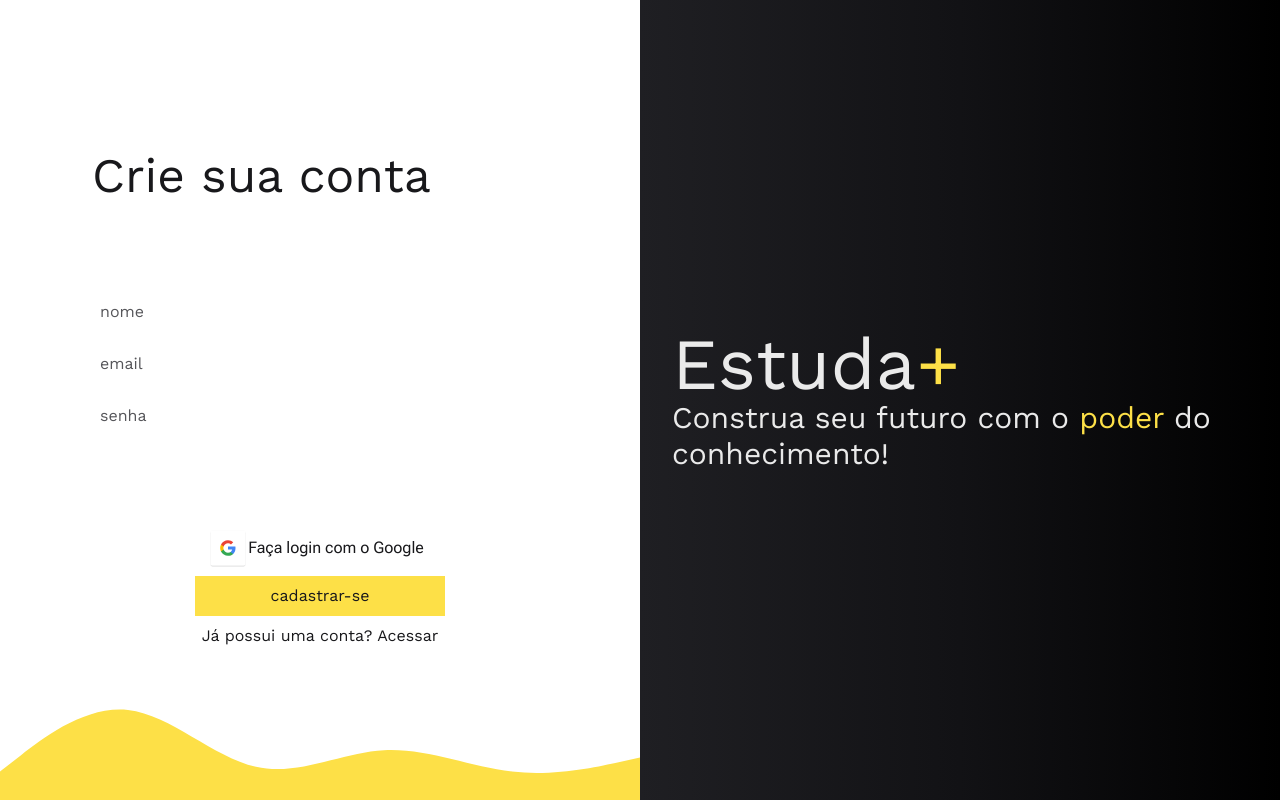
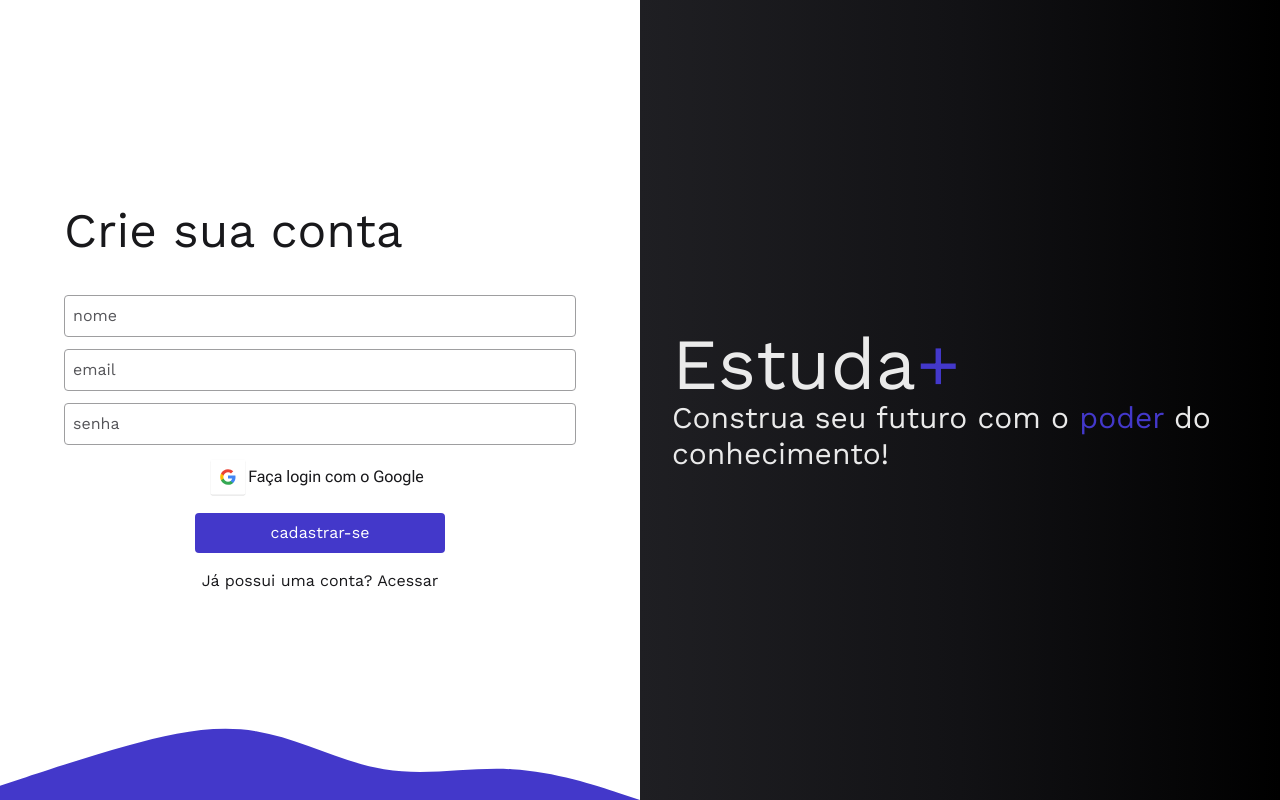
Before and after one commit to Ryan-012/LearnGenius-frontend, a Next.js app: page /user/signUp in a window 1280 px wide. Built offline with nearby package versions, Linux system fonts and the light colour scheme; no server answers.

Commit message:
search bar

```diff
--- a/package.json
+++ b/package.json
@@ -21,6 +21,7 @@
     "lucide-react": "^0.259.0",
     "next": "13.4.6",
     "postcss": "8.4.24",
+    "primereact": "^9.6.0",
     "react": "18.2.0",
     "react-dom": "18.2.0",
     "tailwindcss": "3.3.2",
--- a/src/app/layout.tsx
+++ b/src/app/layout.tsx
@@ -1,3 +1,8 @@
+// theme
+import 'primereact/resources/themes/lara-light-indigo/theme.css'
+
+// core
+import 'primereact/resources/primereact.min.css'
 import { ReactNode } from 'react'
 import './globals.css'
 import { Roboto_Flex as Roboto, Work_Sans as Work } from 'next/font/google'
--- a/src/app/page.tsx
+++ b/src/app/page.tsx
@@ -1,26 +1,37 @@
-import { ShoppingCart } from 'lucide-react'
+'use client'
+import { ShoppingCart, Search } from 'lucide-react'
 import Image from 'next/image'
 import learnImg from '@/assets/learn.jpg'
+import { InputText } from 'primereact/inputtext'
+
 export default function Home() {
   return (
     <div className=" relative min-h-screen justify-between  font-sans text-gray-800">
       <aside className="flex items-center justify-between bg-white p-3 shadow-lg">
-        <span className="text-3xl">
-          Estuda<span className=" text-yellow-300">+</span>
+        <span className="ml-3 text-3xl ">
+          Estuda<span className=" text-indigo-700">+</span>
+        </span>
+        <span className="p-input-icon-left w-1/5 min-w-[250px]">
+          <Search className=" h-4 w-4 cursor-not-allowed  hover:text-indigo-700" />
+
+          <InputText
+            placeholder="O que você quer aprender?"
+            className="w-full p-2"
+          />
         </span>
         <div className=" flex items-center space-x-3 max-sm:hidden">
           <a href="">
-            <ShoppingCart className="h-5 w-5 transition duration-200 hover:text-yellow-300" />
+            <ShoppingCart className="h-5 w-5 transition duration-200 hover:text-indigo-700 " />
           </a>
           <a
-            href=""
-            className=" border border-yellow-300 p-2 transition duration-200 hover:bg-yellow-300"
+            href="/user/signUp"
+            className=" rounded bg-indigo-700 p-2 text-white transition duration-200 hover:shadow-md hover:shadow-indigo-700"
           >
             Fazer login
           </a>
           <a
             href=""
-            className=" border border-yellow-300  p-2 transition duration-200 hover:bg-yellow-300"
+            className=" rounded bg-indigo-700 p-2 text-white transition duration-200 hover:shadow-md hover:shadow-indigo-700"
           >
             Cadastrar-se
           </a>
@@ -30,7 +41,7 @@ export default function Home() {
         <div className=" mt-10 flex min-w-full flex-col items-center p-3  md:flex-row ">
           <div className="">
             <h1 className=" text-4xl max-md:text-3xl">
-              Bem-vindo ao Estuda<span className=" text-yellow-300">+</span> -
+              Bem-vindo ao Estuda<span className=" text-indigo-700">+</span> -
               Sua plataforma de estudos aprimorada!
             </h1>
             <p className="text-2xl text-gray-300 max-md:text-lg">
--- a/src/app/user/layout.tsx
+++ b/src/app/user/layout.tsx
@@ -3,7 +3,6 @@ import { ReactNode } from 'react'
 
 const roboto = Roboto({ subsets: ['latin'], variable: '--font-roboto' })
 const work = Work({ subsets: ['latin'], variable: '--font-work' })
-// const ibm = IBM({ subsets: ['latin'], variable: '--font-ibm', weight: '700' })
 export const metadata = {
   title: 'Learn Genius',
   description: '',
@@ -19,11 +18,14 @@ export default function RootLayout({ children }: { children: ReactNode }) {
           <div className="  hidden items-center bg-gradient-to-r  from-gray-700 via-gray-900 to-black lg:flex ">
             <div className="ml-8 space-y-1">
               <p className=" text-7xl">
-                Estuda<span className="text-yellow-300">+</span>
+                Estuda
+                <span className=" text-indigo-700 transition hover:translate-y-6">
+                  +
+                </span>
               </p>
               <span className="text-3xl">
                 Construa seu futuro com o{' '}
-                <span className=" text-yellow-300">poder</span> do conhecimento!
+                <span className=" text-indigo-700">poder</span> do conhecimento!
               </span>
             </div>
           </div>
--- a/src/app/user/signUp/page.tsx
+++ b/src/app/user/signUp/page.tsx
@@ -9,7 +9,6 @@ import InputForm from '@/components/InputForm'
 import waves from '@/assets/wave.svg'
 import { api } from '@/lib/api'
 import { useRouter } from 'next/navigation'
-
 type googleInfo = {
   email: string
   name: string
@@ -50,14 +49,16 @@ export default function SignUp() {
   }
 
   return (
-    <div className="flex min-h-screen flex-col items-center font-sans  text-gray-800">
+    <div className=" relative flex min-h-screen flex-col items-center justify-center font-sans  text-gray-800">
       <form
         onSubmit={createUser}
-        className=" mx-auto my-auto flex min-h-[600px] w-9/12 flex-col justify-around space-y-3 rounded p-3   "
+        className=" absolute  flex min-h-screen w-full  max-w-lg  flex-col items-center  justify-center  space-y-3 rounded   "
       >
-        <h2 className="text-5xl">Crie sua conta</h2>
+        <div className=" flex w-full flex-col items-center  justify-center space-y-3 max-sm:w-fit">
+          <h2 className=" self-start text-5xl max-sm:text-4xl sm:mb-7">
+            Crie sua conta
+          </h2>
 
-        <div className=" flex flex-col justify-center space-y-3">
           <InputForm
             type="text"
             placeholder="nome"
@@ -73,7 +74,7 @@ export default function SignUp() {
           <InputForm type="password" name="password" placeholder="senha" />
         </div>
 
-        <div className="flex flex-col items-center space-y-2">
+        <div className=" flex flex-col items-center space-y-4">
           <a
             href={`https://accounts.google.com/o/oauth2/v2/auth?client_id=${process.env.NEXT_PUBLIC_CLIENT_ID}&redirect_uri=http://localhost:3000/api/auth/callback&response_type=code&scope=email profile`}
             className="flex  min-w-[250px] items-center justify-center pr-2  hover:bg-gray-50"
@@ -92,20 +93,22 @@ export default function SignUp() {
 
           <button
             type="submit"
-            className="mx-auto mb-2 mt-auto  min-w-[250px] bg-yellow-300 p-2  hover:bg-yellow-400 "
+            className=" mx-auto mb-2 mt-auto min-w-[250px] rounded bg-indigo-700 p-2 text-white  transition duration-200   hover:shadow-md  hover:shadow-indigo-700 "
           >
             cadastrar-se
           </button>
           <span className=" text-center">
             Já possui uma conta?{' '}
-            <a href="/" className=" hover:text-gray-200">
+            <a
+              href="/"
+              className=" transition duration-200 hover:text-gray-200"
+            >
               Acessar
             </a>
           </span>
         </div>
       </form>
-
-      <Image className=" fixed bottom-0 max-w-max" src={waves} alt="waves" />
+      <Image className=" mt-auto  w-full  self-end" src={waves} alt="waves" />
     </div>
   )
 }
--- a/src/components/InputForm.tsx
+++ b/src/components/InputForm.tsx
@@ -12,7 +12,7 @@ export default function InputForm(InputProps: InputProps) {
       required={true}
       placeholder={InputProps.placeholder}
       defaultValue={InputProps.defaultValue}
-      className="p-2 outline-none hover:bg-gray-50"
+      className="w-full rounded border p-2 outline-none transition duration-200 hover:border-indigo-700 hover:shadow hover:shadow-indigo-700  "
     />
   )
 }
```
Also changed, not shown: src/assets/wave.svg, 1 other file (tests, documents, lock files or other folders).
